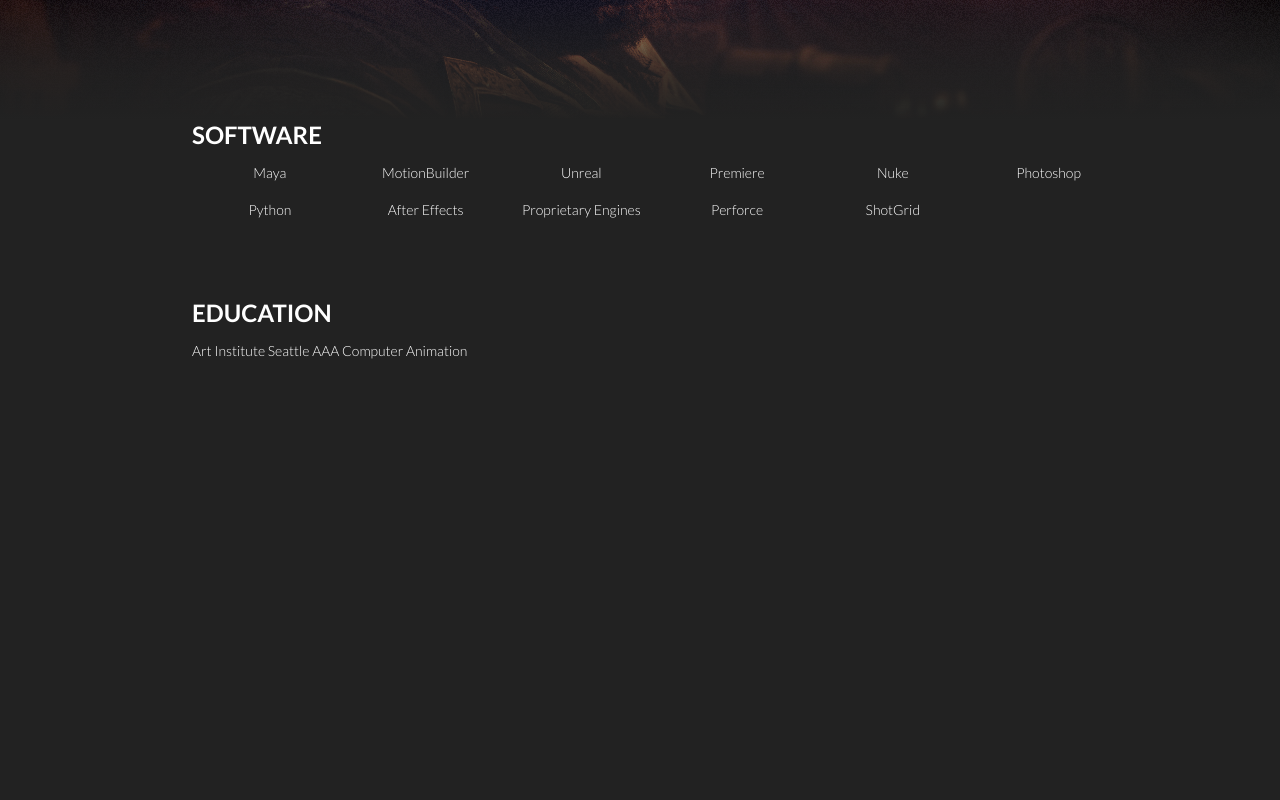
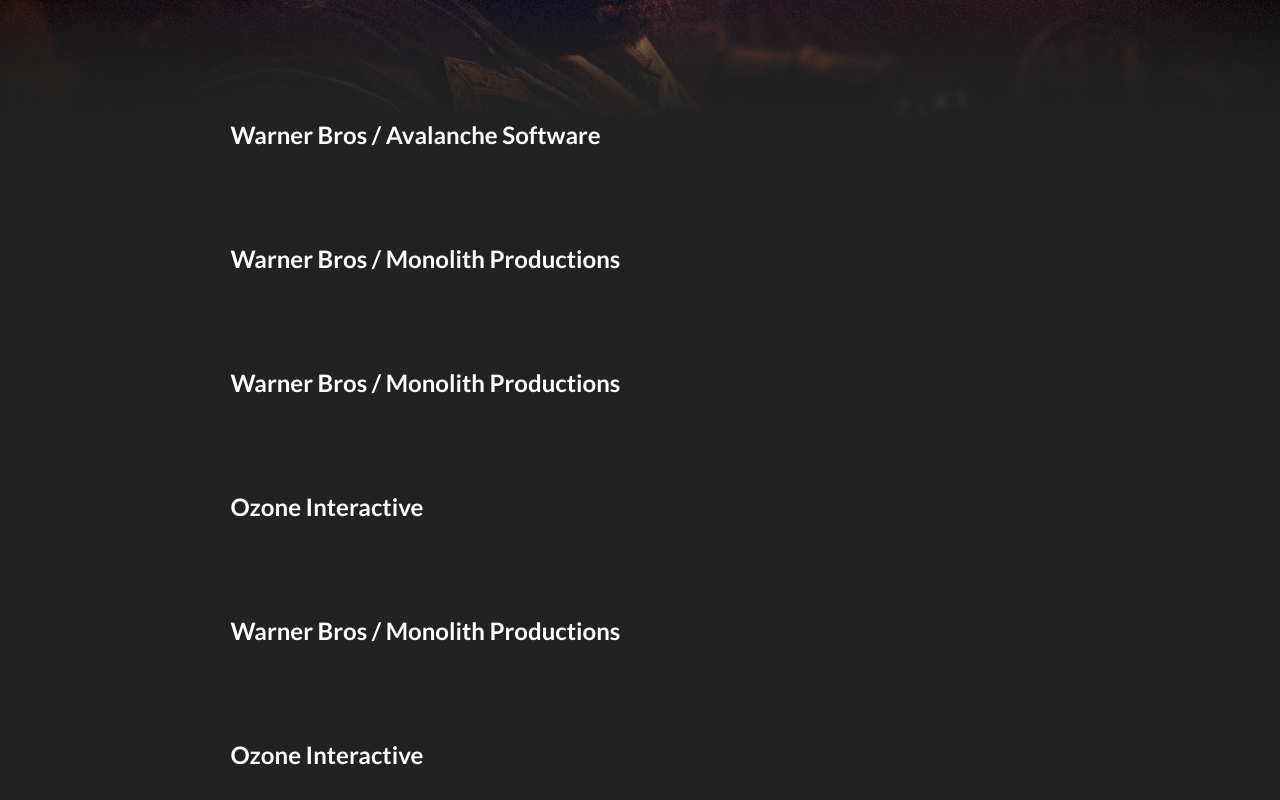
Before and after one commit to cynthem/travis-portfolio, a React (Create React App) app: page /resume in a window 1280 px wide. Shown: the part 400-1200 px from the top of the page. Built offline with nearby package versions, Linux system fonts and the light colour scheme.

Commit message:
Add header styles

```diff
--- a/src/sass/components/_Resume.scss
+++ b/src/sass/components/_Resume.scss
@@ -2,7 +2,7 @@
 
 .resume {
     background-color: $color-gray;
-    height: 200vh;
+    min-height: 200vh;
 
     .resume-image {
         position: relative;
@@ -19,44 +19,38 @@
     }
 
     .resume-content {
-        height: 135vh;
-        padding-left: 15vw;
-        padding-right: 12vw;
+        min-height: 135vh;
+        padding-left: 18vw;
+        padding-right: 15vw;
         display: flex;
         flex-direction: column;
         gap: 80px;
         color: white;
+        font-weight: 300;
+        font-size: 14px;
+        padding-bottom: 100px;
+
+        .position-section > h3,
+        .software-section > h3,
+        .education-section > h3 {
+            font-size: 24px;
+            margin-bottom: 15px;
+        }
 
         .position-section {
-            display: none;
+
+            .position-details {
+                display: none;
+            }
         }
 
         .software-section {
-            h3 {
-                font-size: 24px;
-                margin-bottom: 15px;
-            }
-
             .software-grid {
                 display: grid;
                 grid-template-rows: 1fr 1fr;
                 grid-template-columns: repeat(6, 1fr);
                 row-gap: 20px;
                 text-align: center;
-                font-weight: 300;
-                font-size: 14px;
-            }
-        }
-
-        .education-section {
-            h3 {
-                font-size: 24px;
-                margin-bottom: 15px;
-            }
-
-            p {
-                font-weight: 300;
-                font-size: 14px;
             }
         }
     }
```
Also changed, not shown: 1 other file (tests, documents, lock files or other folders).
